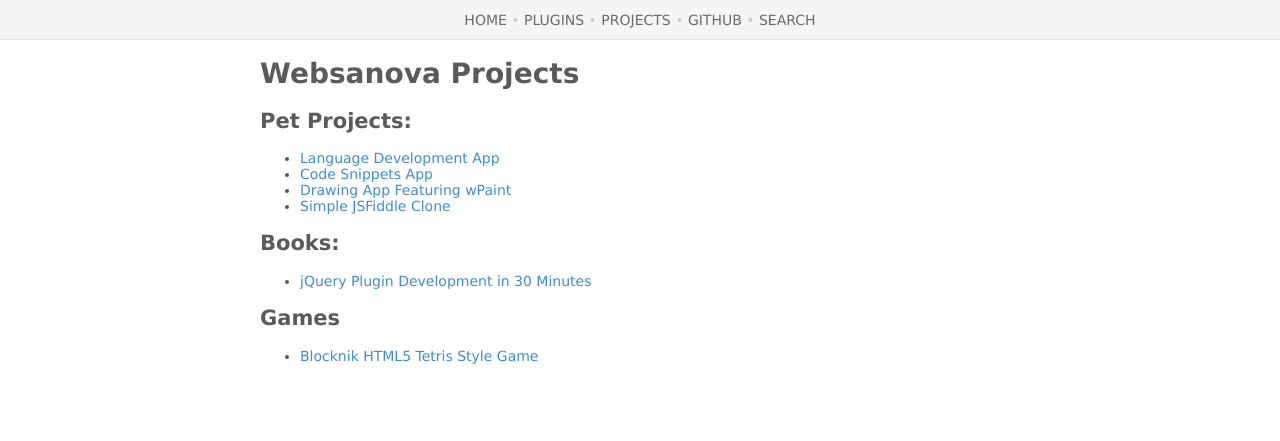
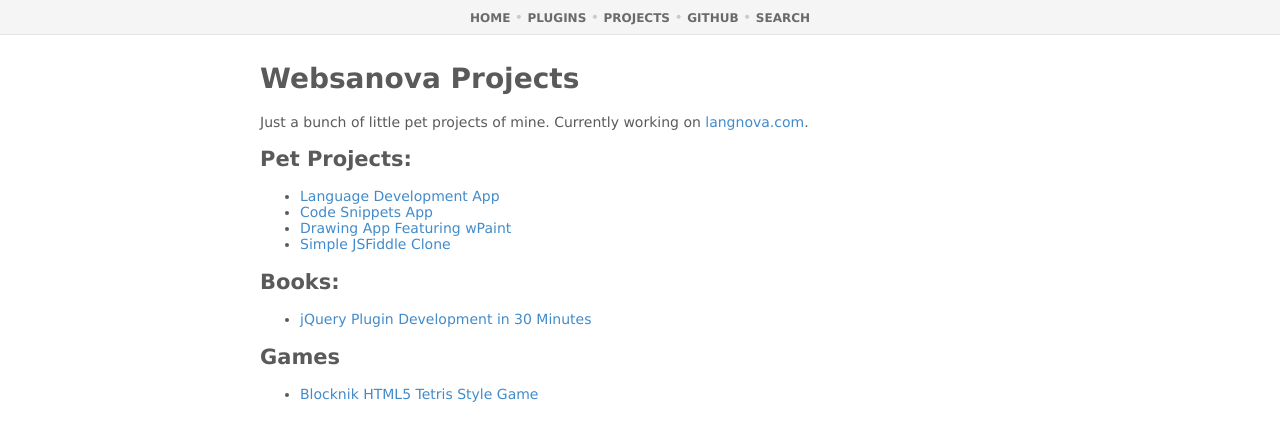
Before and after one commit to websanova/websanova.github.io, a Jekyll site: the page built from projects.md, in a window 1280 px wide. Shown: the top 441 px of the page. Built offline with Jekyll 4.4.1, drawn with Linux system fonts in a browser that asks for light colours; comment, search, counter and statistics services are not loaded.

Commit message:
Update search page and header.

```diff
--- a/_layouts/master.html
+++ b/_layouts/master.html
@@ -17,15 +17,15 @@
 
 	<style>
 		* {box-sizing: border-box;}
-		body {background-color: #fff; color: #5a5a5a; font-size: 14px; font-family: verdana; padding-top: 30px;}
+		body {background-color: #fff; color: #5a5a5a; font-size: 14px; font-family: verdana; padding-top: 35px;}
 		a {text-decoration: none; color: #428bca;}
 		pre {background: #f0f0f0; padding: 5px; word-wrap: break-word;}
 		code {background-color: #f0f0f0; font-family: courier; color: #D14;}
 		pre > code {color: #333;}
 		blockquote {font-style: italic;}
 
-		#header {position: fixed; left: 0px; top: 0px; width: 100%; text-align: center; height: 40px; line-height: 40px; background: #f5f5f5; border-bottom: solid 1px #e5e5e5; color: #cacaca;}
-		#header a{color: #6a6a6a; font-size: 14px;}
+		#header {position: fixed; left: 0px; top: 0px; width: 100%; text-align: center; height: 35px; line-height: 35px; background: #f5f5f5; border-bottom: solid 1px #e5e5e5; color: #cacaca;}
+		#header a{color: #6a6a6a; font-size: 12px; font-weight: bold;}
 		#container {margin: 0 auto;max-width: 800px; padding: 0 20px 20px 20px;}
 		img {max-width: 800px;}
 		#date, .date {color: #cacaca;}
--- a/projects.md
+++ b/projects.md
@@ -6,23 +6,19 @@
 permalink: /projects.html
 ---
 
+Just a bunch of little pet projects of mine. Currently working on [langnova.com](http://langnova.com).
+
 ## Pet Projects:
 
-<ul>
-<li><a href="http://langnova.com">Language Development App</a></li>
-<li><a href="http://coderegator.com">Code Snippets App</a></li>
-<li><a href="http://pixanova.com">Drawing App Featuring wPaint</a></li>
-<li><a href="http://jsnova.websanova.com">Simple JSFiddle Clone</a></li>
-</ul>
+* [Language Development App](http://langnova.com)
+* [Code Snippets App](http://coderegator.com)
+* [Drawing App Featuring wPaint](http://pixanova.com)
+* [Simple JSFiddle Clone](http://jsnova.websanova.com)
 
 ## Books:
 
-<ul>
-<li><a href="http://jquery.in30minutes.com">jQuery Plugin Development in 30 Minutes</a></li>
-</ul>
+* [jQuery Plugin Development in 30 Minutes](http://jquery.in30minutes.com)
 
 ## Games
 
-<ul>
-<li><a href="http://blocknik.websanova.com">Blocknik HTML5 Tetris Style Game</a></li>
-</ul>
+* [Blocknik HTML5 Tetris Style Game](http://blocknik.websanova.com)
```
Also changed, not shown: search.md (+1 -1 lines).
